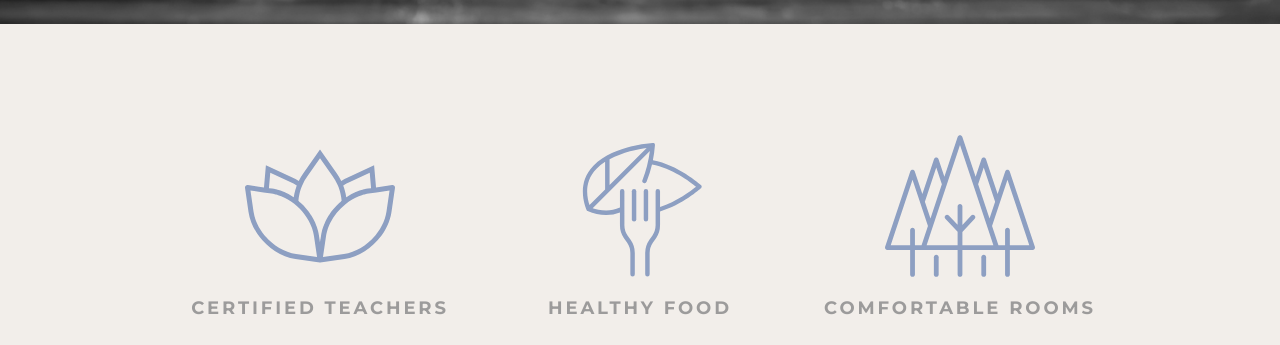
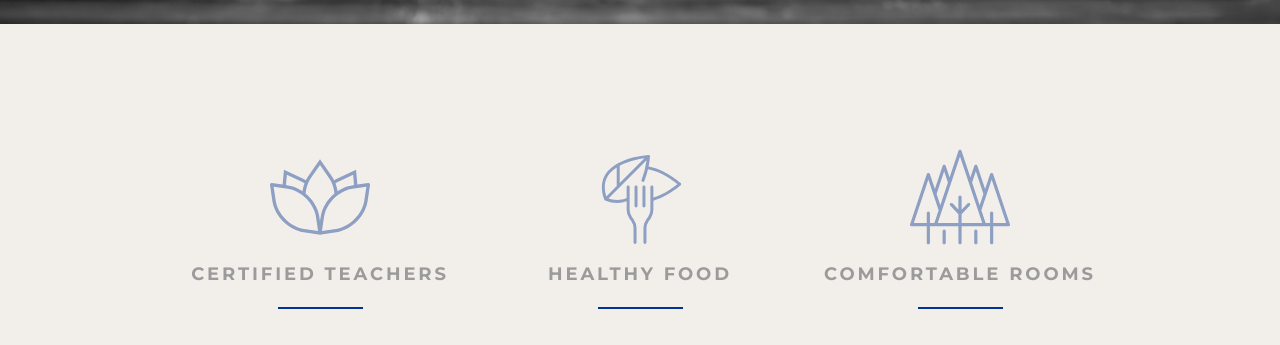
Before and after one commit to estasiunaite/vcs-final, a React (Create React App) app: page / in a window 1280 px wide. Shown: the part 780-1125 px from the top of the page. Built offline with nearby package versions, Linux system fonts and the light colour scheme.

Commit message:
Updated Cards section

```diff
--- a/src/Shared/Card/Card.jsx
+++ b/src/Shared/Card/Card.jsx
@@ -7,6 +7,9 @@ const Card = ({ cardImgLink, title, paragraph }) => (
       <img className="cardImg" src={cardImgLink} />
     </a>
     <h3 className="title">{title}</h3>
+    <div class="line-1">
+      <hr></hr>
+    </div>
     <p className="paragraph">{paragraph}</p>
   </div>
 );
--- a/src/Shared/Card/card.css
+++ b/src/Shared/Card/card.css
@@ -9,9 +9,8 @@
 
 
 .cardImg {
-    width: 150px;
+    width: 100px;
     margin: 10px;
-    fill: blue;
 }
 
 
@@ -19,3 +18,11 @@
     padding: 30px;
     text-align: center;
 }
+
+.line-1 hr {
+    margin-top: 15px;
+    width: 85px;
+    height: 2px;
+    border: 0;
+    background: var(--color-blue1);
+}
```
